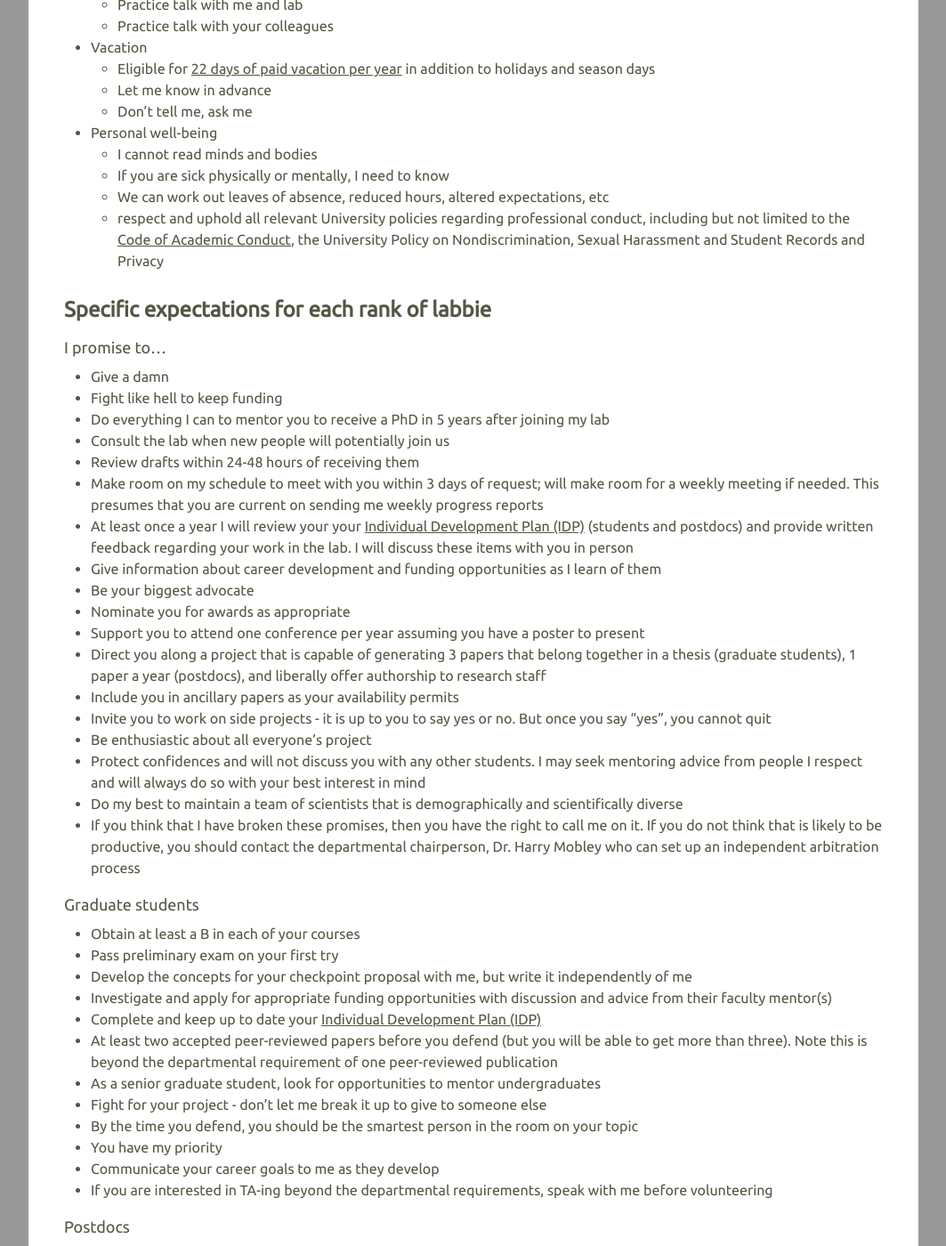
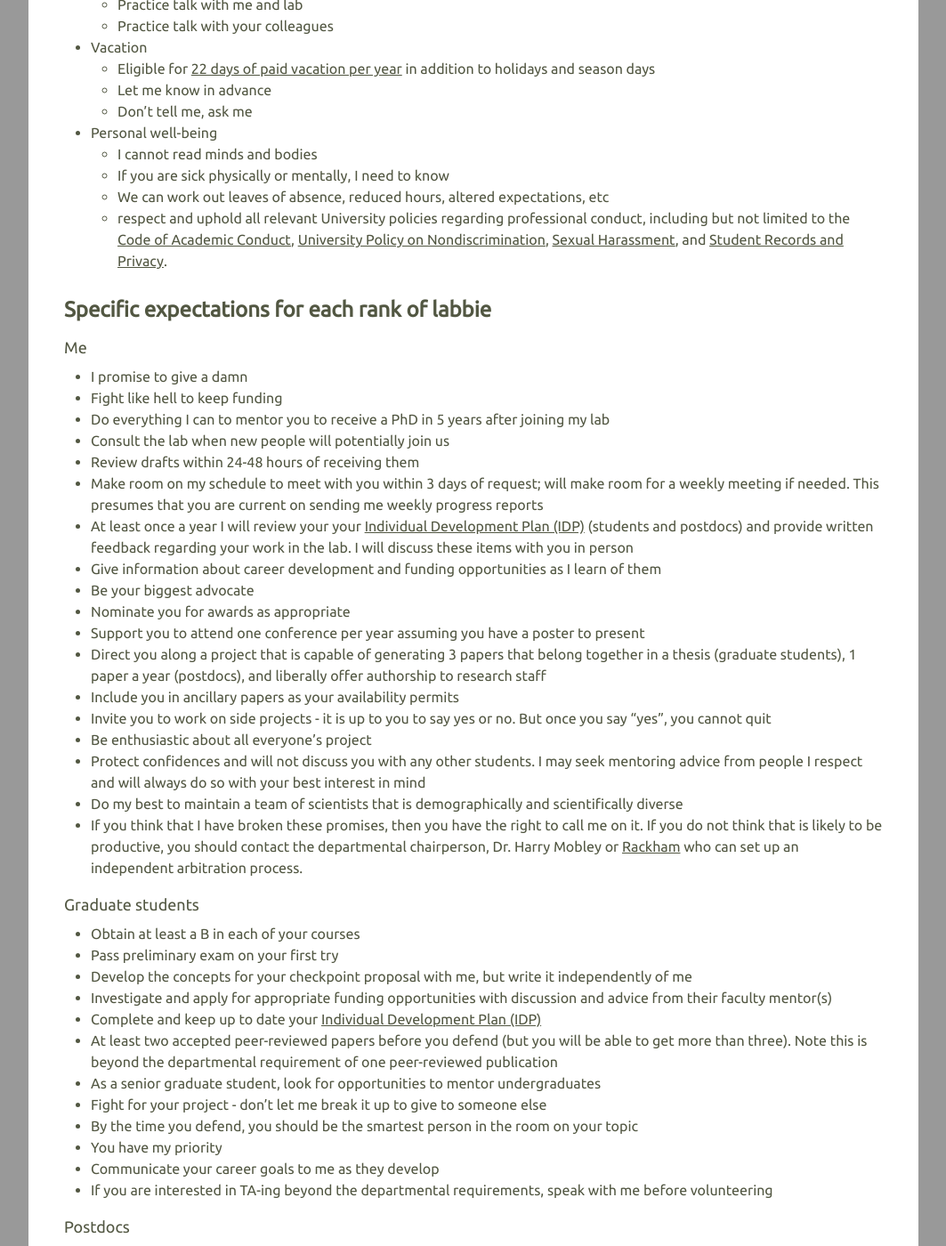
Before and after one commit to SchlossLab/schlosslab.github.io, a Jekyll site: the page built from _fish_bowl/expectations.md, in a window 1280 px wide and 1400 px high, scrolled down 1809 px. Shown: the whole window at 89% size, without its empty margins (108-1171 px from the left). Built offline with Jekyll 4.4.1, drawn with Linux system fonts in a browser that asks for light colours; nearby versions of some CDN libraries.

Commit message:
Add links

```diff
--- a/_fish_bowl/expectations.md
+++ b/_fish_bowl/expectations.md
@@ -81,13 +81,13 @@ Make the research group look good by your research, behavior, commitment, and ci
   * I cannot read minds and bodies
   * If you are sick physically or mentally, I need to know
   * We can work out leaves of absence, reduced hours, altered expectations, etc
-  * respect and uphold all relevant University policies regarding professional conduct, including but not limited to the [Code of Academic Conduct](#), the University Policy on Nondiscrimination, Sexual Harassment and Student Records and Privacy
+  * respect and uphold all relevant University policies regarding professional conduct, including but not limited to the [Code of Academic Conduct](http://www.rackham.umich.edu/current-students/policies/academic-policies/section11), [University Policy on Nondiscrimination](https://hr.umich.edu/working-u-m/workplace-improvement/office-institutional-equity/nondiscrimination-policy-notice), [Sexual Harassment](http://spg.umich.edu/policy/201.89-0), and [Student Records and Privacy](http://ro.umich.edu/ferpa/).
 
 
 ### Specific expectations for each rank of labbie
 
-#### I promise to...
-* Give a damn
+#### Me
+* I promise to give a damn
 * Fight like hell to keep funding
 * Do everything I can to mentor you to receive a PhD in 5 years after joining my lab
 * Consult the lab when new people will potentially join us
@@ -104,7 +104,7 @@ Make the research group look good by your research, behavior, commitment, and ci
 * Be enthusiastic about all everyone's project
 * Protect confidences and will not discuss you with any other students. I may seek mentoring advice from people I respect and will always do so with your best interest in mind
 * Do my best to maintain a team of scientists that is demographically and scientifically diverse
-* If you think that I have broken these promises, then you have the right to call me on it. If you do not think that is likely to be productive, you should contact the departmental chairperson, Dr. Harry Mobley who can set up an independent arbitration process
+* If you think that I have broken these promises, then you have the right to call me on it. If you do not think that is likely to be productive, you should contact the departmental chairperson, Dr. Harry Mobley or [Rackham](http://www.rackham.umich.edu/current-students/help/resolution) who can set up an independent arbitration process.
 
 #### Graduate students
 * Obtain at least a B in each of your courses
```
